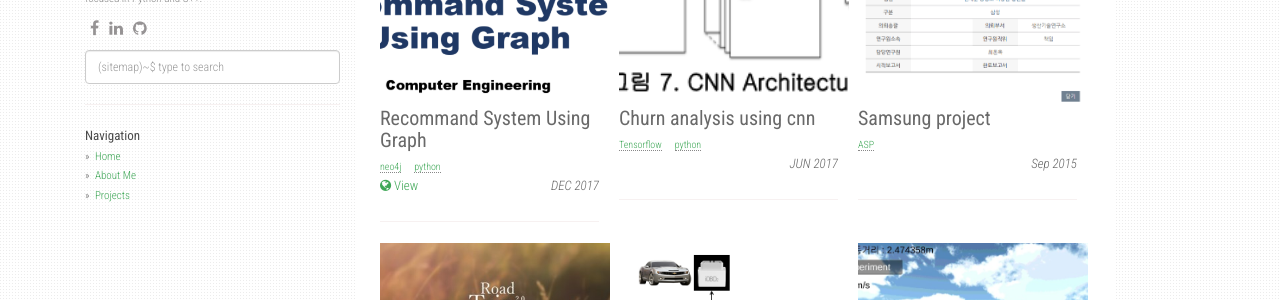
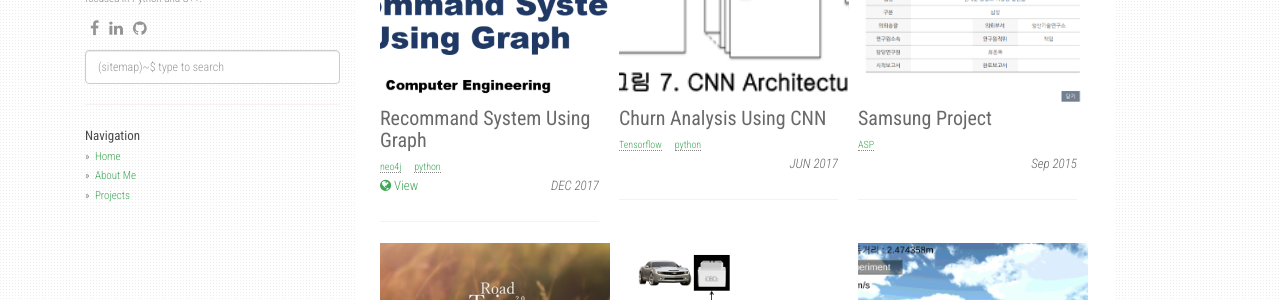
Before and after one commit to leesangwon0114/leesangwon0114.github.io, a Jekyll site: the page built from projects.md, in a window 1280 px wide and 1209 px high. Shown: the part 263-563 px from the top of the window. Built offline with Jekyll 4.4.1, drawn with Linux system fonts in a browser that asks for light colours; nearby versions of some CDN libraries.

```diff
--- a/_data/projects.json
+++ b/_data/projects.json
@@ -9,14 +9,14 @@
 	},
 	{
 		"slug": "chun-project",
-		"name": "Churn analysis using cnn",
+		"name": "Churn Analysis Using CNN",
 		"image": "cnn.png",
 		"date": "JUN 2017",
 		"tags": ["Tensorflow", "python"]
 	},
 	{
 		"slug": "samsung-project",
-		"name": "Samsung project ",
+		"name": "Samsung Project ",
 		"image": "samsung.png",
 		"date": "Sep 2015",
 		"tags": ["ASP"]
```
